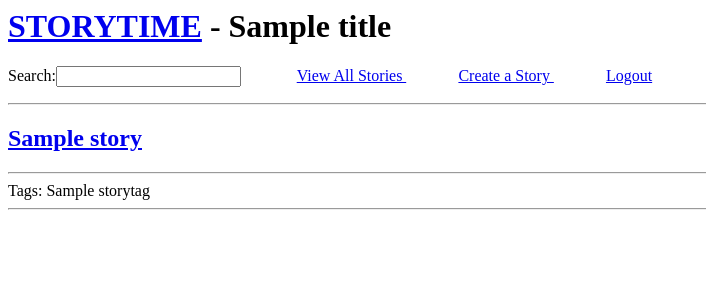
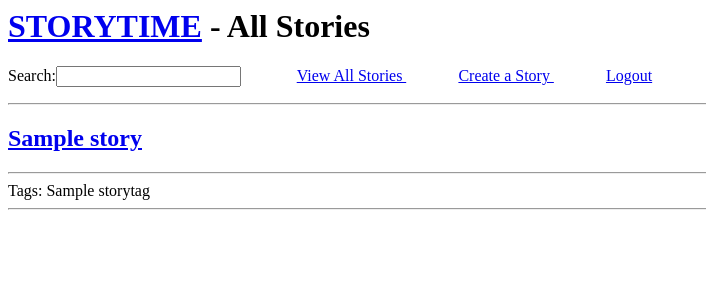
Before and after one commit to JoanChirinos/SoftEggs, a Flask app: template templates/allstories.html in a window 1280 px wide. Shown: the top 300 px of the page, without its empty margins (0-706 px from the left). Run offline with Flask 2, Linux system fonts and the light colour scheme; the template is opened without the code that fills it: most values are stand-ins (such as "Sample title", 1, 10 or a date in 2020).

Commit message:
Fixed more headings

```diff
--- a/templates/allstories.html
+++ b/templates/allstories.html
@@ -3,6 +3,9 @@
 {%block title%}
 All Stories
 {%endblock%}
+
+{%set title = "All Stories"%}
+
 
 <!-- displays links to all the stories with tags -->
 {% block body %}
--- a/templates/view.html
+++ b/templates/view.html
@@ -1,9 +1,10 @@
 {% extends "sitebase.html" %}
-
 
 {% block title %}
 {{story}}
 {% endblock %}
+
+{% set title = "View"%}
 
 <!-- story title -->
 {% block head %}
```
Also changed, not shown: data/discoeggs.db.
